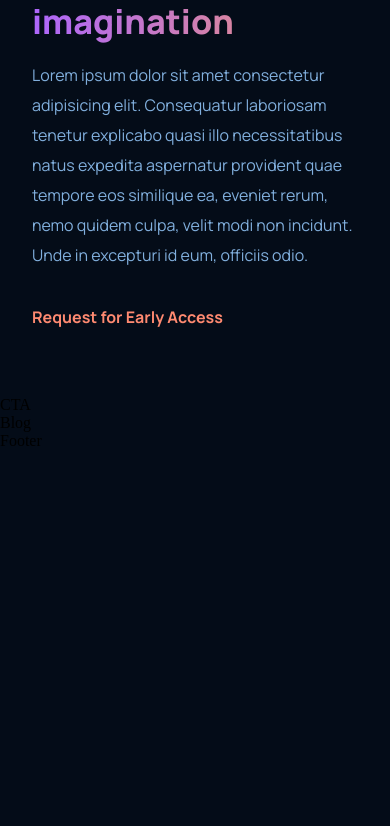
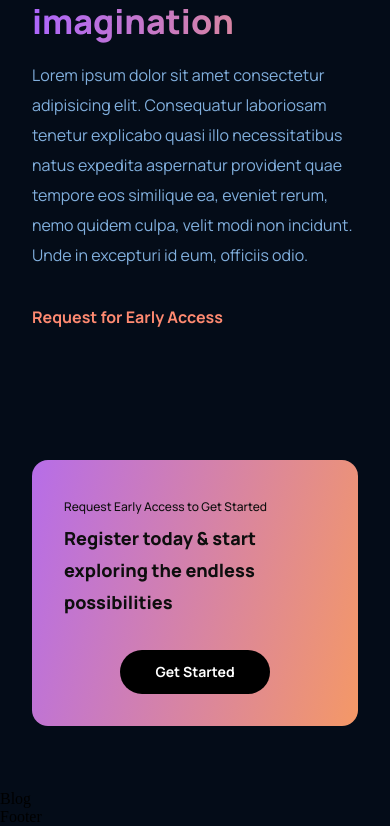
Before and after one commit to alibkm95/React-app_GPT3-Clone, a React (Create React App) app: page / in a window 390 px wide. Shown: the part 3850-4676 px from the top of the page. Before the commit the page ends 4300 px from the top, so only its background shows below. Built offline with nearby package versions, Linux system fonts and the light colour scheme.

Commit message:
CTA component created and its styles applied

```diff
--- a/src/components/CTA/CTA.css
+++ b/src/components/CTA/CTA.css
@@ -0,0 +1,73 @@
+.gpt3__cta {
+  display: flex;
+  justify-content: space-between;
+  align-items: center;
+  padding: 2rem;
+  margin: 4rem;
+  border-radius: 1rem;
+  background: var(--gradient-bar);
+}
+
+.gpt3__cta-content p {
+  font-family: var(--font-family);
+  font-weight: 500;
+  font-size: 12px;
+  line-height: 30px;
+  color: #0e0e0e;
+}
+
+.gpt3__cta-content h3 {
+  font-family: var(--font-family);
+  font-weight: 800;
+  font-size: 24px;
+  line-height: 45px;
+  color: #0e0e0e;
+}
+
+.gpt3__cta-button {
+  display: flex;
+  justify-content: center;
+  align-items: center;
+  margin-left: 2rem;
+}
+
+.gpt3__cta-button button {
+  background: black;
+  color: white;
+  border-radius: 50px;
+  font-family: var(--font-family);
+  font-weight: bold;
+  font-size: 18px;
+  line-height: 30px;
+  padding: 0.5rem 1rem;
+  border: none;
+  outline: none;
+  cursor: pointer;
+  min-width: 150px;
+}
+
+@media screen and (max-width: 650px) {
+  .gpt3__cta {
+    flex-direction: column;
+  }
+
+  .gpt3__cta-button {
+    margin: 2rem 0 0;
+  }
+}
+
+@media screen and (max-width: 550px) {
+  .gpt3__cta {
+    margin: 4rem 2rem;
+  }
+
+  .gpt3__cta-content h3 {
+    font-size: 18px;
+    line-height: 32px;
+  }
+
+  .gpt3__cta-button button {
+    font-size: 14px;
+    line-height: 28px;
+  }
+}
--- a/src/components/CTA/CTA.jsx
+++ b/src/components/CTA/CTA.jsx
@@ -3,7 +3,15 @@
 
 const CTA = () => {
   return (
-    <div>CTA</div>
+    <div className='gpt3__cta'>
+      <div className="gpt3__cta-content">
+        <p>Request Early Access to Get Started</p>
+        <h3>Register today & start exploring the endless possibilities</h3>
+      </div>
+      <div className="gpt3__cta-button">
+        <button type="button">Get Started</button>
+      </div>
+    </div>
   )
 }
 
```
